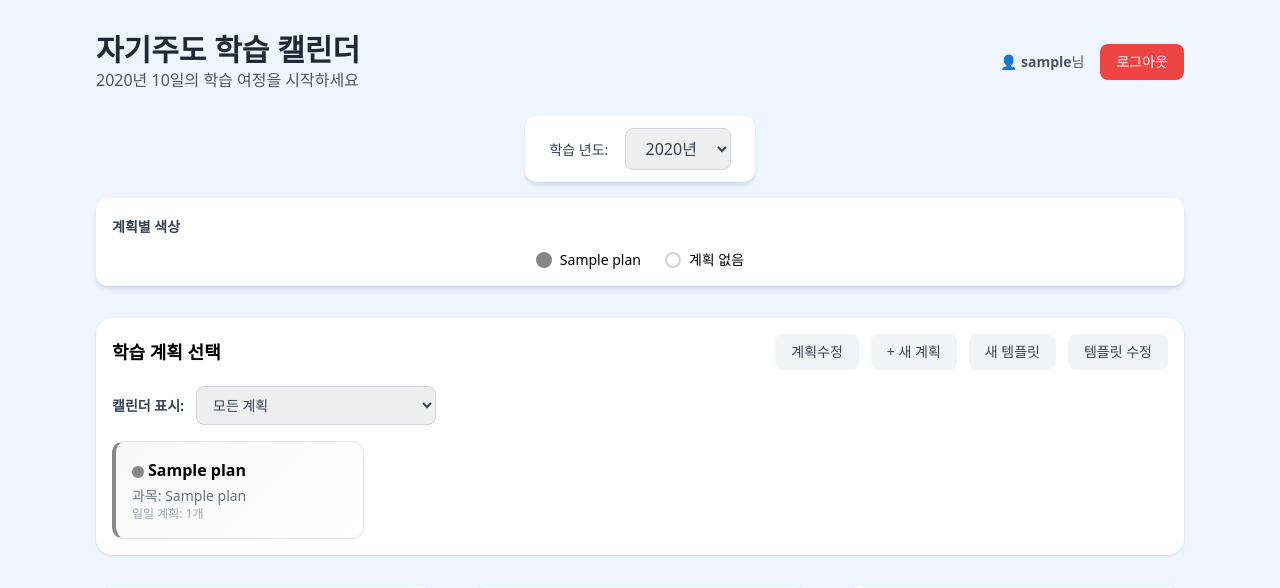
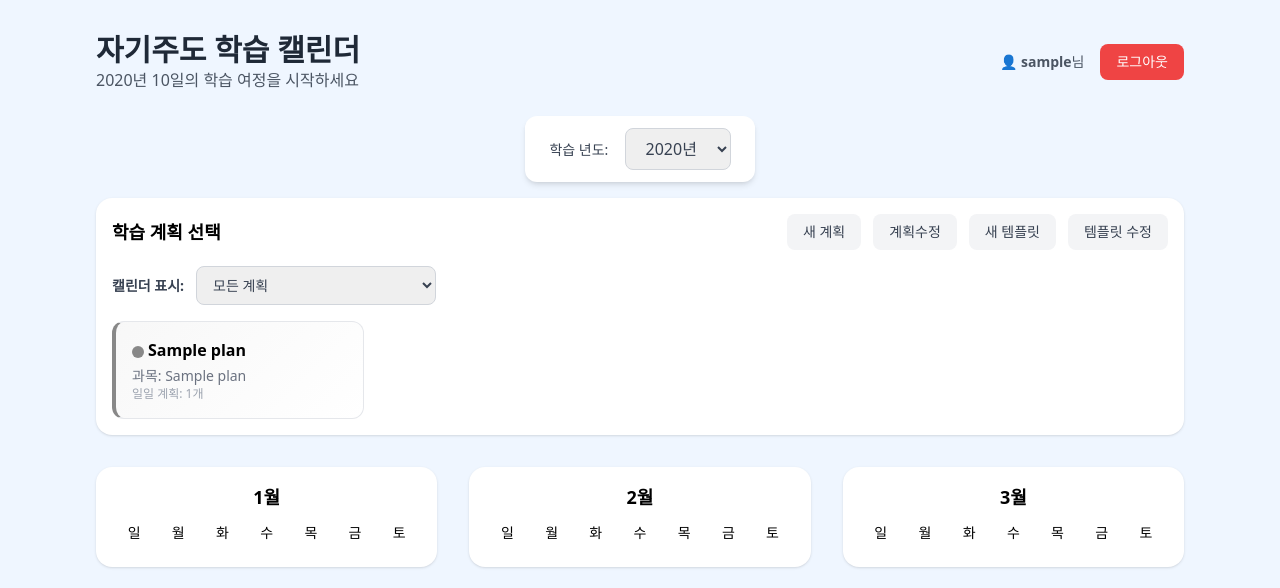
Before and after one commit to pinkyj81/study_plan, a Flask app: template templates/index.html in a window 1280 px wide. Shown: the top 588 px of the page. Run offline with Flask 3, Linux system fonts and the light colour scheme; the visitor is signed in with stand-in values (Sample User, id 1); the template is opened without the code that fills it: most values are stand-ins (such as "Sample title", 1, 10 or a date in 2020); some libraries are stand-ins or nearby versions.

Commit message:
Add files via upload

```diff
--- a/app.py
+++ b/app.py
@@ -88,7 +88,6 @@ def get_plans_from_db():
                 "subject": row.subject,
                 "created_at": row.created_at.strftime("%Y-%m-%d") if row.created_at else "",
                 "color": PLAN_COLORS[color_idx],
-                "days": [],  # 호환성 유지
                 "daily_plans": []
             }
 
@@ -243,7 +242,7 @@ def logout():
 @app.route("/")
 @app.route("/<int:year>")
 @login_required
-def index(year=2025):
+def index(year=2026):
     # DB에서 학습계획 가져오기
     plans = get_plans_from_db()
     # 선택된 계획 필터 (쿼리 파라미터)
@@ -281,7 +280,7 @@ def index(year=2025):
     return render_template(
         "index.html",
         year=year,
-        available_years=[2024, 2025, 2026, 2027],
+        available_years=[2025, 2026, 2027],
         plans=plans,
         active_plan=active_plan or (plans[0] if plans else None),
         calendar_data=calendar_data,
--- a/templates/index.html
+++ b/templates/index.html
@@ -87,33 +87,13 @@
         </select>
       </div>
     </div>
-
-    <!-- 범례 -->
-    <div class="bg-white rounded-xl shadow-md p-4 mb-8">
-      <div class="mb-3">
-        <span class="text-sm font-semibold text-gray-700">계획별 색상</span>
-      </div>
-      <div class="flex justify-center items-center gap-6 flex-wrap">
-        {% for p in plans %}
-        <div class="flex items-center gap-2">
-          <div class="w-4 h-4 rounded-full" style="background-color: {{ p.color }};"></div>
-          <span class="text-sm">{{ p.title }}</span>
-        </div>
-        {% endfor %}
-        <div class="flex items-center gap-2">
-          <div class="w-4 h-4 rounded-full border-2 border-gray-300"></div>
-          <span class="text-sm">계획 없음</span>
-        </div>
-      </div>
-    </div>
-
     <!-- 학습 계획 선택 -->
     <div class="bg-white p-4 rounded-2xl shadow mb-8">
       <div class="flex justify-between items-center mb-4">
         <h2 class="text-lg font-semibold">학습 계획 선택</h2>
         <div class="flex gap-3">
+          <button id="openPlanModal" class="bg-gray-100 hover:bg-gray-200 text-gray-700 px-4 py-2 rounded-lg text-sm font-medium">새 계획</button>
           <button id="openManagePlanModal" class="bg-gray-100 hover:bg-gray-200 text-gray-700 px-4 py-2 rounded-lg text-sm font-medium">계획수정</button>
-          <button id="openPlanModal" class="bg-gray-100 hover:bg-gray-200 text-gray-700 px-4 py-2 rounded-lg text-sm font-medium">+ 새 계획</button>
           <button id="openCreateTemplateModal" class="bg-gray-100 hover:bg-gray-200 text-gray-700 px-4 py-2 rounded-lg text-sm font-medium">새 템플릿</button>
           <button id="openTemplateManageModal" class="bg-gray-100 hover:bg-gray-200 text-gray-700 px-4 py-2 rounded-lg text-sm font-medium">템플릿 수정</button>
         </div>
@@ -138,7 +118,7 @@
               <span class="plan-color-indicator" style="background-color: {{ p.color }};"></span>{{ p.title }}
             </div>
             <div class="text-sm text-gray-500">과목: {{ p.subject }}</div>
-            <div class="text-xs text-gray-400">일일 계획: {{ p.days|length }}개</div>
+            <div class="text-xs text-gray-400">일일 계획: {{ p.daily_plans|length }}개</div>
           </div>
         {% endfor %}
       </div>
@@ -199,7 +179,7 @@
       <h2 class="text-lg font-bold mb-5">학습 계획 추가</h2>
       <div class="flex flex-col gap-3">
         <button id="openNewPlan" class="bg-blue-500 hover:bg-blue-600 text-white py-2 rounded">새 계획 만들기</button>
-        <button id="openLoadPlan" class="bg-gray-100 hover:bg-gray-200 text-gray-800 py-2 rounded">기존 계획 불러오기</button>
+        <button id="openLoadPlan" class="bg-gray-100 hover:bg-gray-200 text-gray-800 py-2 rounded">템플릿 불러오기</button>
       </div>
     </div>
   </div>
@@ -1554,10 +1534,20 @@
           await loadDailyPlansModal(planId);
 
           section.classList.remove("hidden");
-          e.target.textContent = `▲ 일일 계획 숨기기`;
+
+          // 데이터 로드 후 개수 계산 (약간의 지연을 두고)
+          setTimeout(() => {
+            const tbody = document.querySelector(`#daily-plan-table-modal-${planId} tbody`);
+            const dailyPlansCount = tbody?.querySelectorAll('tr').length || 0;
+            e.target.textContent = `▲ 상세계획 (${dailyPlansCount})`;
+          }, 100);
         } else {
+          // 현재 개수 가져오기
+          const tbody = document.querySelector(`#daily-plan-table-modal-${planId} tbody`);
+          const dailyPlansCount = tbody?.querySelectorAll('tr').length || 0;
+
           section.classList.add("hidden");
-          e.target.textContent = `▼ 일일 계획 보기`;
+          e.target.textContent = `▼ 상세계획 (${dailyPlansCount})`;
         }
       });
     });
@@ -1700,7 +1690,9 @@
         section.classList.add("hidden");
 
         const toggleBtn = document.querySelector(`.toggle-daily-plan-modal[data-plan-id="${planId}"]`);
-        toggleBtn.textContent = `▼ 일일 계획 보기`;
+        const tbody = document.querySelector(`#daily-plan-table-modal-${planId} tbody`);
+        const dailyPlansCount = tbody?.querySelectorAll('tr').length || 0;
+        toggleBtn.textContent = `▼ 상세계획 (${dailyPlansCount})`;
       });
     });
 
```
Also changed, not shown: templates/manage_plan.html (+4 -4 lines).
